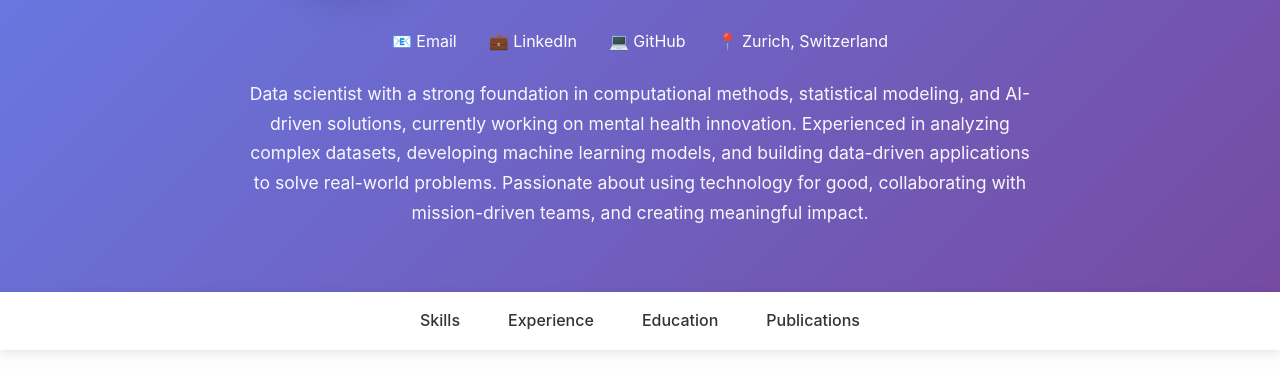
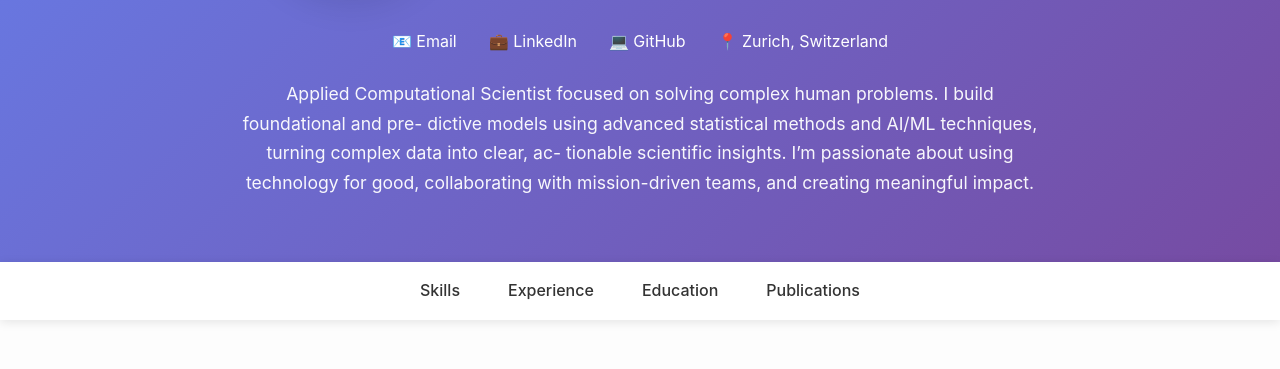
Before and after one commit to jolandamalamud/jolandamalamud.github.io, a plain HTML site: page index.html in a window 1280 px wide. Shown: the part 267-636 px from the top of the page. Drawn offline with Linux system fonts and the light colour scheme.

Commit message:
Update about me

```diff
--- a/index.html
+++ b/index.html
@@ -383,7 +383,13 @@
                 </div>
 
                 <div class="about">
-                    <p>Data scientist with a strong foundation in computational methods, statistical modeling, and AI-driven solutions, currently working on mental health innovation. Experienced in analyzing complex datasets, developing machine learning models, and building data-driven applications to solve real-world problems. Passionate about using technology for good, collaborating with mission-driven teams, and creating meaningful impact.</p>
+                    <p>Applied Computational Scientist focused on solving
+complex human problems. I build foundational and pre-
+dictive models using advanced statistical methods and
+AI/ML techniques, turning complex data into clear, ac-
+tionable scientific insights. I’m passionate about using
+technology for good, collaborating with mission-driven
+teams, and creating meaningful impact.</p>
                 </div>
             </div>
         </div>
```
